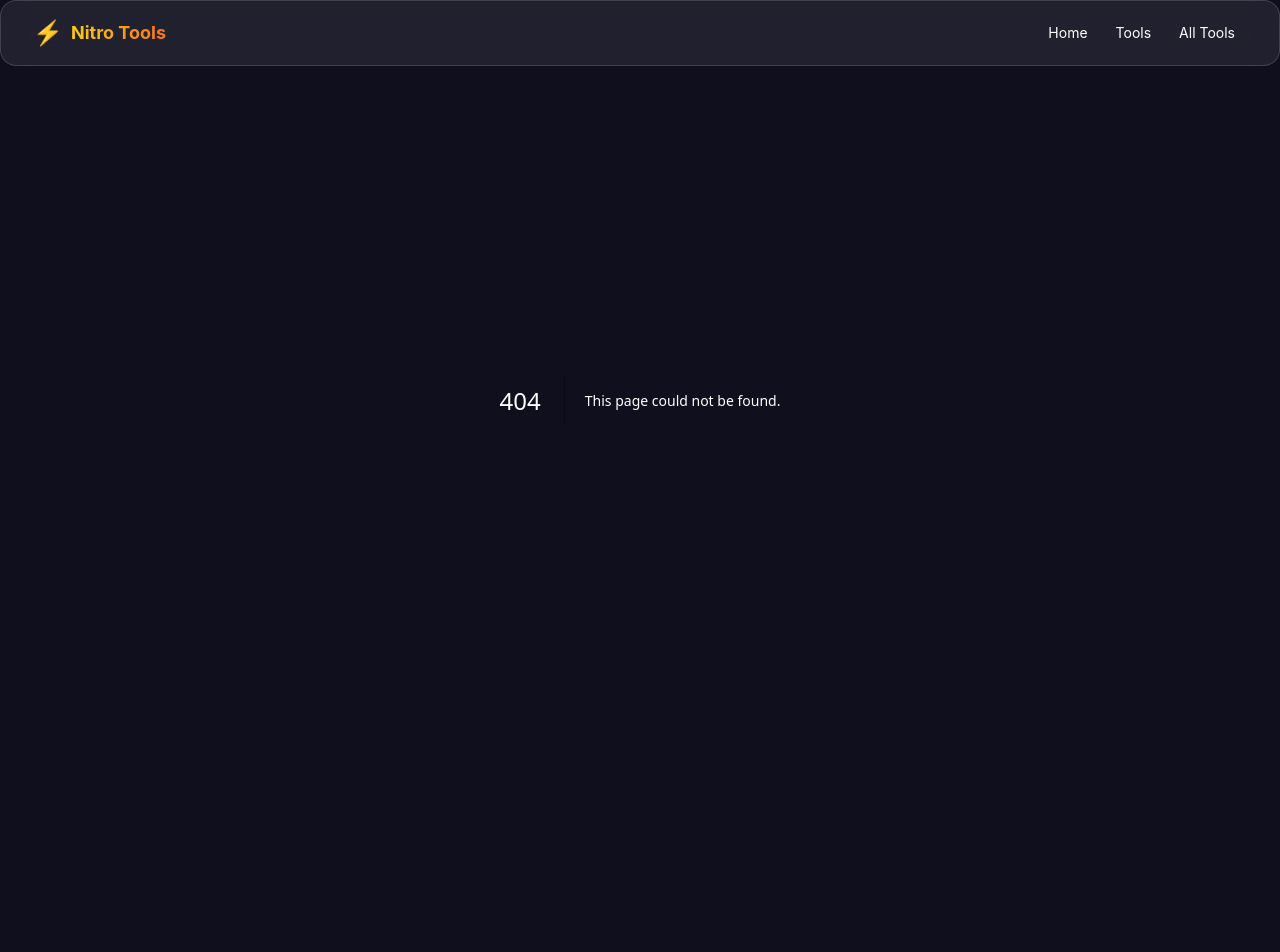
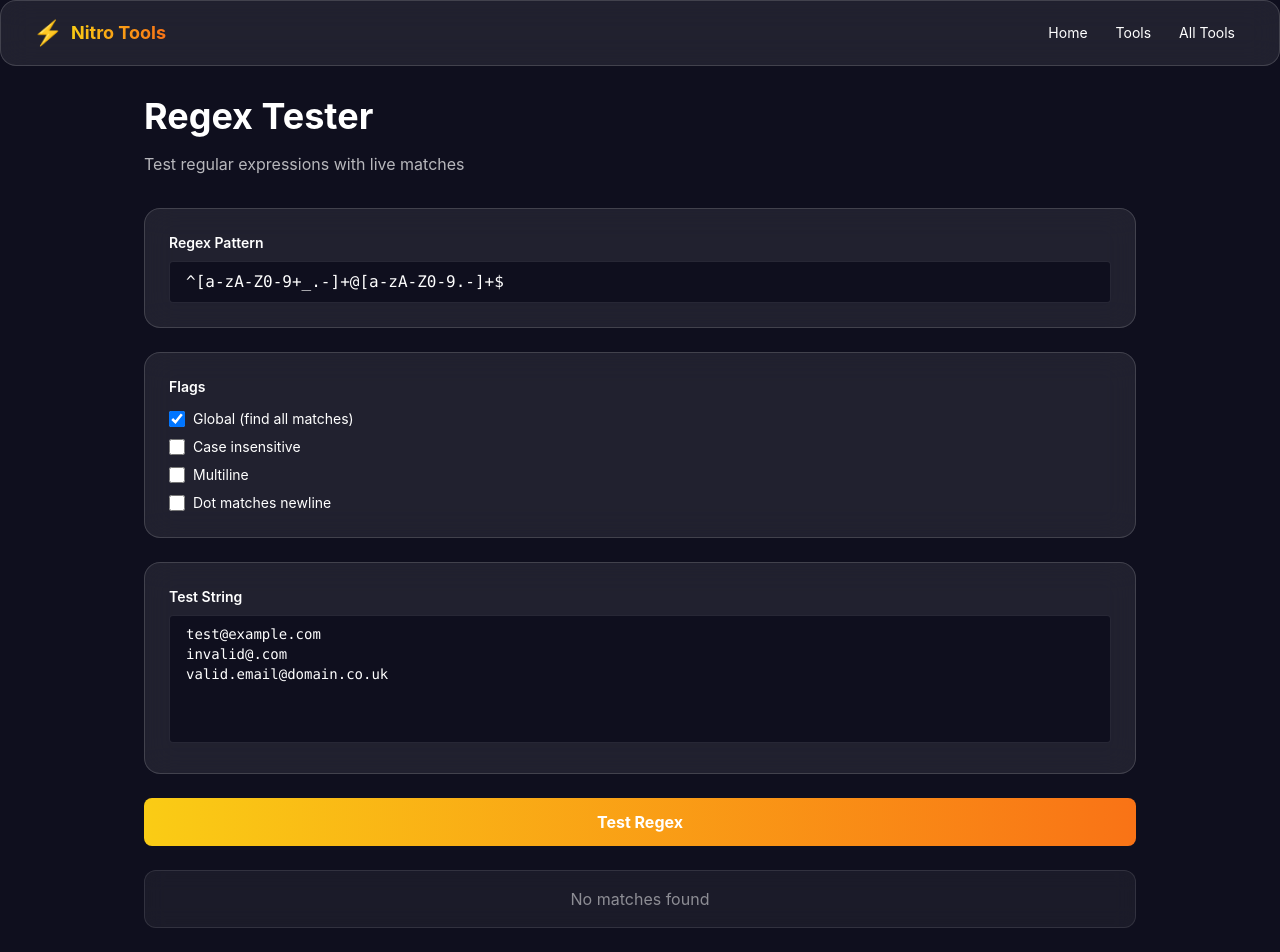
Before and after one commit to goalandpriority-ui/Nitro-Tools, a Next.js app: page /tools/developer/regex-tester in a window 1280 px wide. Before the commit this address had no page. Shown: the top 952 px of the page. Before the commit the page ends 800 px from the top, so only its background shows below. Built offline with nearby package versions, Linux system fonts and the light colour scheme.

Commit message:
Implement regex tester component with UI

```diff
--- /dev/null
+++ b/app/tools/developer/regex-tester/page.js
@@ -0,0 +1,136 @@
+'use client'
+
+import { useState } from 'react'
+
+export default function RegexTesterPage() {
+  const [pattern, setPattern] = useState('^[a-zA-Z0-9+_.-]+@[a-zA-Z0-9.-]+$')
+  const [flags, setFlags] = useState('g')
+  const [testString, setTestString] = useState('test@example.com\ninvalid@.com\nvalid.email@domain.co.uk')
+  const [matches, setMatches] = useState([])
+  const [error, setError] = useState('')
+
+  const testRegex = () => {
+    setError('')
+    setMatches([])
+
+    try {
+      const regex = new RegExp(pattern, flags)
+      const foundMatches = []
+      let match
+
+      if (flags.includes('g')) {
+        const allMatches = testString.match(regex)
+        if (allMatches) {
+          foundMatches.push(...allMatches.map(m => ({ text: m, index: testString.indexOf(m) })))
+        }
+      } else {
+        match = testString.match(regex)
+        if (match) {
+          foundMatches.push({ text: match[0], index: match.index })
+        }
+      }
+
+      setMatches(foundMatches)
+    } catch (e) {
+      setError(`Error: ${e.message}`)
+    }
+  }
+
+  return (
+    <div className="pt-24 pb-16 min-h-screen">
+      <div className="max-w-5xl mx-auto px-4">
+        <h1 className="text-4xl font-bold mb-4">Regex Tester</h1>
+        <p className="text-white/70 mb-8">Test regular expressions with live matches</p>
+
+        <div className="space-y-6">
+          {/* Pattern Input */}
+          <div className="glass-lg p-6">
+            <label className="block text-sm font-semibold mb-2">Regex Pattern</label>
+            <input
+              type="text"
+              value={pattern}
+              onChange={(e) => setPattern(e.target.value)}
+              placeholder="Enter regex pattern..."
+              className="w-full bg-dark-bg border border-white/10 rounded px-4 py-2 text-white focus:border-yellow-400 outline-none font-mono"
+            />
+          </div>
+
+          {/* Flags */}
+          <div className="glass-lg p-6">
+            <label className="block text-sm font-semibold mb-3">Flags</label>
+            <div className="space-y-2">
+              {['g', 'i', 'm', 's'].map(flag => (
+                <label key={flag} className="flex items-center gap-2 cursor-pointer">
+                  <input
+                    type="checkbox"
+                    checked={flags.includes(flag)}
+                    onChange={(e) => {
+                      if (e.target.checked) {
+                        setFlags(flags + flag)
+                      } else {
+                        setFlags(flags.replace(flag, ''))
+                      }
+                    }}
+                    className="w-4 h-4"
+                  />
+                  <span className="text-sm">
+                    {flag === 'g' && 'Global (find all matches)'}
+                    {flag === 'i' && 'Case insensitive'}
+                    {flag === 'm' && 'Multiline'}
+                    {flag === 's' && 'Dot matches newline'}
+                  </span>
+                </label>
+              ))}
+            </div>
+          </div>
+
+          {/* Test String */}
+          <div className="glass-lg p-6">
+            <label className="block text-sm font-semibold mb-2">Test String</label>
+            <textarea
+              value={testString}
+              onChange={(e) => setTestString(e.target.value)}
+              placeholder="Enter text to test..."
+              className="w-full h-32 bg-dark-bg border border-white/10 rounded px-4 py-2 text-white focus:border-yellow-400 outline-none resize-none font-mono text-sm"
+            />
+          </div>
+
+          {/* Test Button */}
+          <button
+            onClick={testRegex}
+            className="w-full px-6 py-3 bg-gradient-to-r from-yellow-400 to-orange-500 text-white font-bold rounded-lg hover:shadow-lg transition-all"
+          >
+            Test Regex
+          </button>
+
+          {/* Error */}
+          {error && (
+            <div className="bg-red-500/20 border border-red-500/50 rounded-lg p-4">
+              <p className="text-red-300">{error}</p>
+            </div>
+          )}
+
+          {/* Results */}
+          {matches.length > 0 && (
+            <div className="glass-lg p-6">
+              <h3 className="font-bold mb-4">Found {matches.length} Match{matches.length !== 1 ? 'es' : ''}</h3>
+              <div className="space-y-2 max-h-40 overflow-y-auto">
+                {matches.map((m, idx) => (
+                  <div key={idx} className="bg-dark-bg p-2 rounded text-sm font-mono text-white/80">
+                    {idx + 1}. "{m.text}"
+                  </div>
+                ))}
+              </div>
+            </div>
+          )}
+
+          {matches.length === 0 && !error && pattern && (
+            <div className="glass p-4 text-center text-white/50">
+              No matches found
+            </div>
+          )}
+        </div>
+      </div>
+    </div>
+  )
+                }
```
